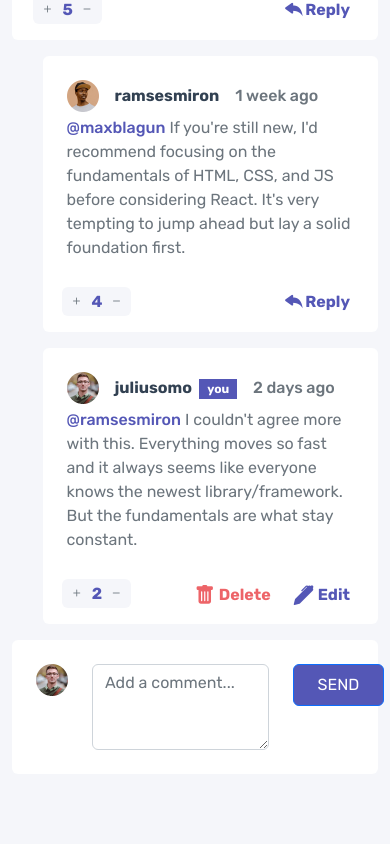
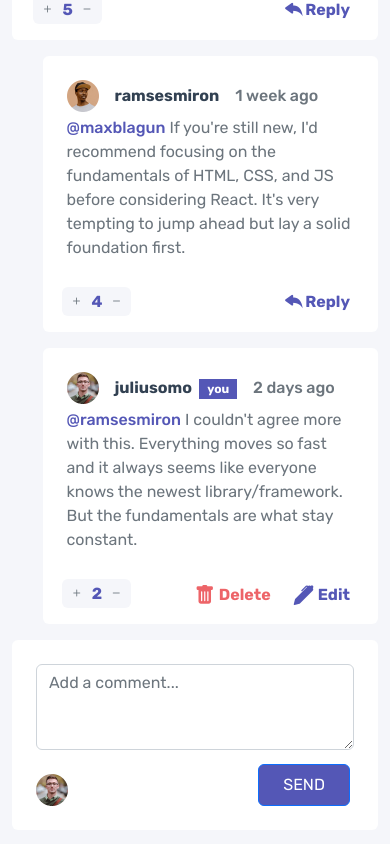
Before and after one commit to teaca-sebastian/interactive-comment-section, a React (Vite) app: page / in a window 390 px wide. Shown: the part 552-1396 px from the top of the page. Built offline with nearby package versions, Linux system fonts and the light colour scheme.

Commit message:
add responsiveness to AddCommentContainer

```diff
--- a/src/assets/scss/main.scss
+++ b/src/assets/scss/main.scss
@@ -41,9 +41,6 @@ body {
   background-color: hsl(228, 33%, 97%)
 }
 
-.avatar {
-  width: 2rem;
-}
 
 .tag {
   color: hsl(238, 40%, 52%);
@@ -56,6 +53,25 @@ body {
 
 .w-90 {
   width: 97%;
+}
+
+.avatar {
+  width: 2rem;
+}
+
+.AddCommentAvatar {
+  @media screen and (max-width: 768px) {
+    position: absolute;
+    bottom: 0;
+  }
+}
+
+.AddCommentButton {
+  @media screen and (max-width: 768px) {
+    position: absolute;
+    bottom: 0;
+    right: 2rem;
+  }
 }
 
 .CommentButtons {
--- a/src/components/AddCommentContainer.jsx
+++ b/src/components/AddCommentContainer.jsx
@@ -65,9 +65,9 @@ export const AddCommentContainer = ({ comments, setComments, isReply, isMain = t
 
     return (
         <div className={classNames('ms-auto rounded bg-white p-2 py-4 mb-3', isReply ? 'col-11' : 'col-12')}>
-            <div className="row px-3">
-                <div className="col-9 col-md d-flex align-items-start">
-                    <img className='avatar me-4' src={user.image.png} alt="avatar" />
+            <div className="row px-3 position-relative pb-5 pb-md-0">
+                <div className="col-md d-flex align-items-start pb-2">
+                    <img className='avatar me-4 AddCommentAvatar' src={user.image.png} alt="avatar" />
                     <Form.Control
                         as="textarea"
                         value={inputComment}
@@ -77,10 +77,9 @@ export const AddCommentContainer = ({ comments, setComments, isReply, isMain = t
                         required
                     />
                 </div>
-                {/* text-area */}
                 <div className="col-2">
                     <Button
-                        className='text-white bg-blue px-4 py-2 ms-auto d-block'
+                        className='text-white bg-blue px-4 py-2 ms-auto d-block AddCommentButton'
                         onClick={() => {
                             if (isMain) {
                                 handleAddComment()
```
Also changed, not shown: src/assets/css/main.css, 1 other file (tests, documents, lock files or other folders).
